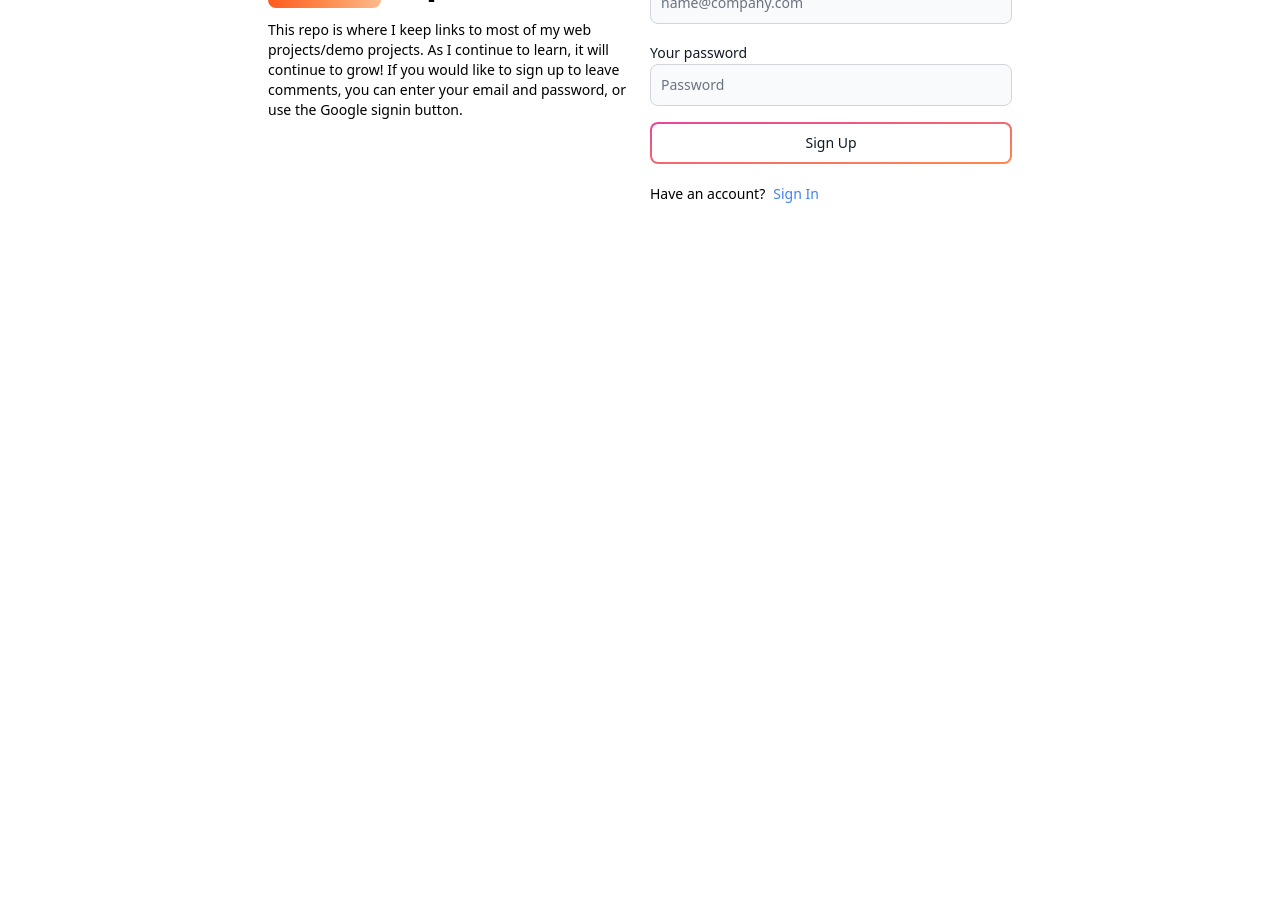
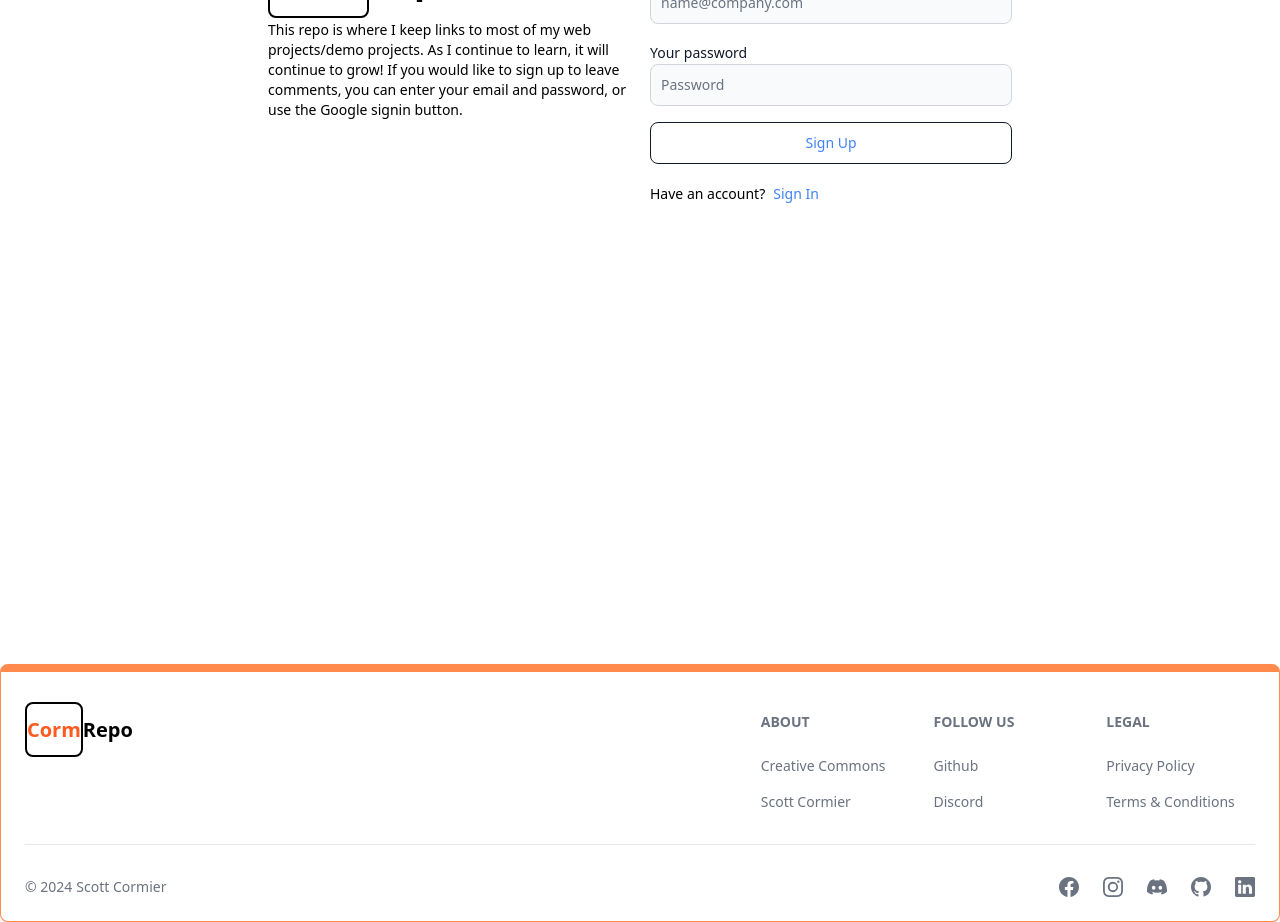
Before and after one commit to scotcorm/corm-repository, a React (Vite) app in the folder client/: page /sign-up in a window 1280 px wide. Shown: the part 280-1202 px from the top of the page. Before the commit the page ends 944 px from the top, so only its background shows below. Built offline with nearby package versions, Linux system fonts and the light colour scheme.

Commit message:
create the footer component

```diff
--- a/client/src/App.jsx
+++ b/client/src/App.jsx
@@ -14,6 +14,7 @@
 import SignIn from './pages/SignIn';
 import SignUp from './pages/SignUp';
 import Header from './components/Header';
+import Footer from './components/Footer';
 
 export default function App() {
   return (
@@ -34,6 +35,7 @@
         <Route path='/sign-in' element={<SignIn />} />
         <Route path='/sign-up' element={<SignUp />} />
       </Routes>
+      <Footer />
     </BrowserRouter>
   );
 }
--- /dev/null
+++ b/client/src/components/Footer.jsx
@@ -0,0 +1,78 @@
+import { Footer } from 'flowbite-react';
+import { Link } from 'react-router-dom';
+import {
+  BsFacebook,
+  BsInstagram,
+  BsDiscord,
+  BsGithub,
+  BsLinkedin,
+} from 'react-icons/bs';
+export default function FooterCom() {
+  return (
+    <Footer container className='border border-t-8 border-orange-400'>
+      <div className='w-full max-w-7xl mx-auto'>
+        <div className='grid w-full justify-between sm:flex md:grid-cols-1'>
+          <div className='mt-5'>
+            <Link
+              to='/'
+              className='self-center whitespace-nowrap text-lg sm:text-xl font-semibold dark:text-white'
+            >
+              <span className='px-0 py-3 rounded-lg text-orange-500 border-2 border-black'>
+                Corm
+              </span>
+              Repo
+            </Link>
+          </div>
+          <div className='grid grid-cols-2 gap-8 mt-4 sm:grid-cols-3 sm:gap-6'>
+            <div>
+              <Footer.Title title='About' />
+              <Footer.LinkGroup col>
+                <Footer.Link href='#' target='_blank' rel='noopener noreferrer'>
+                  Creative Commons
+                </Footer.Link>
+                <Footer.Link
+                  href='/about'
+                  target='_blank'
+                  rel='noopener noreferrer'
+                >
+                  Scott Cormier
+                </Footer.Link>
+              </Footer.LinkGroup>
+            </div>
+            <div>
+              <Footer.Title title='Follow us' />
+              <Footer.LinkGroup col>
+                <Footer.Link href='#' target='_blank' rel='noopener noreferrer'>
+                  Github
+                </Footer.Link>
+                <Footer.Link href='#'>Discord</Footer.Link>
+              </Footer.LinkGroup>
+            </div>
+            <div>
+              <Footer.Title title='Legal' />
+              <Footer.LinkGroup col>
+                <Footer.Link href='#'>Privacy Policy</Footer.Link>
+                <Footer.Link href='#'>Terms &amp; Conditions</Footer.Link>
+              </Footer.LinkGroup>
+            </div>
+          </div>
+        </div>
+        <Footer.Divider />
+        <div className='w-full sm:flex sm:items-center sm:justify-between'>
+          <Footer.Copyright
+            href='#'
+            by='Scott Cormier'
+            year={new Date().getFullYear()}
+          />
+          <div className='flex gap-6 sm:mt-0 mt-4 sm:justify-center'>
+            <Footer.Icon href='#' icon={BsFacebook} />
+            <Footer.Icon href='#' icon={BsInstagram} />
+            <Footer.Icon href='#' icon={BsDiscord} />
+            <Footer.Icon href='https://github.com/scotcorm' icon={BsGithub} />
+            <Footer.Icon href='#' icon={BsLinkedin} />
+          </div>
+        </div>
+      </div>
+    </Footer>
+  );
+}
--- a/client/src/components/Header.jsx
+++ b/client/src/components/Header.jsx
@@ -12,7 +12,7 @@
         to='/'
         className='self-center whitespace-nowrap text-sm sm:text-xl font-semibold dark:text-white '
       >
-        <span className='px-2 py-1 bg-gradient-to-l from-orange-300 via-orange-500 to-orange-600 rounded-lg text-white'>
+        <span className='px-0 py-3 rounded-lg text-orange-500 border-2 border-black'>
           Corm
         </span>
         Repo
@@ -33,7 +33,7 @@
           <FaMoon />
         </Button>
         <Link to='/sign-in'>
-          <Button gradientDuoTone='pinkToOrange' outline>
+          <Button color='gray' outline>
             Sign In
           </Button>
         </Link>
--- a/client/src/pages/SignUp.jsx
+++ b/client/src/pages/SignUp.jsx
@@ -57,7 +57,7 @@
         {/* div for the left side */}
         <div className='flex-1'>
           <Link to='/' className='font-bold dark:text-white text-4xl'>
-            <span className='px-2 py-1 bg-gradient-to-l from-orange-300 via-orange-400 to-orange-500 rounded-lg text-white'>
+            <span className='px-0 py-3 rounded-lg text-orange-500 border-2 border-black'>
               Corm
             </span>
             Repo
@@ -101,10 +101,9 @@
               />
             </div>
             <Button
-              gradientDuoTone='pinkToOrange'
+              color='gray'
               outline
-              type='submit'
-              // prevent multiple submit requests
+              type='submit' // prevent multiple submit requests
               disabled={loading}
             >
               {loading ? (
@@ -113,7 +112,7 @@
                   <span className='pl-3'>Loading...</span>
                 </>
               ) : (
-                'Sign Up'
+                <span className='text-blue-500'>Sign Up</span>
               )}
             </Button>
             {/* <OAuth /> */}
```
